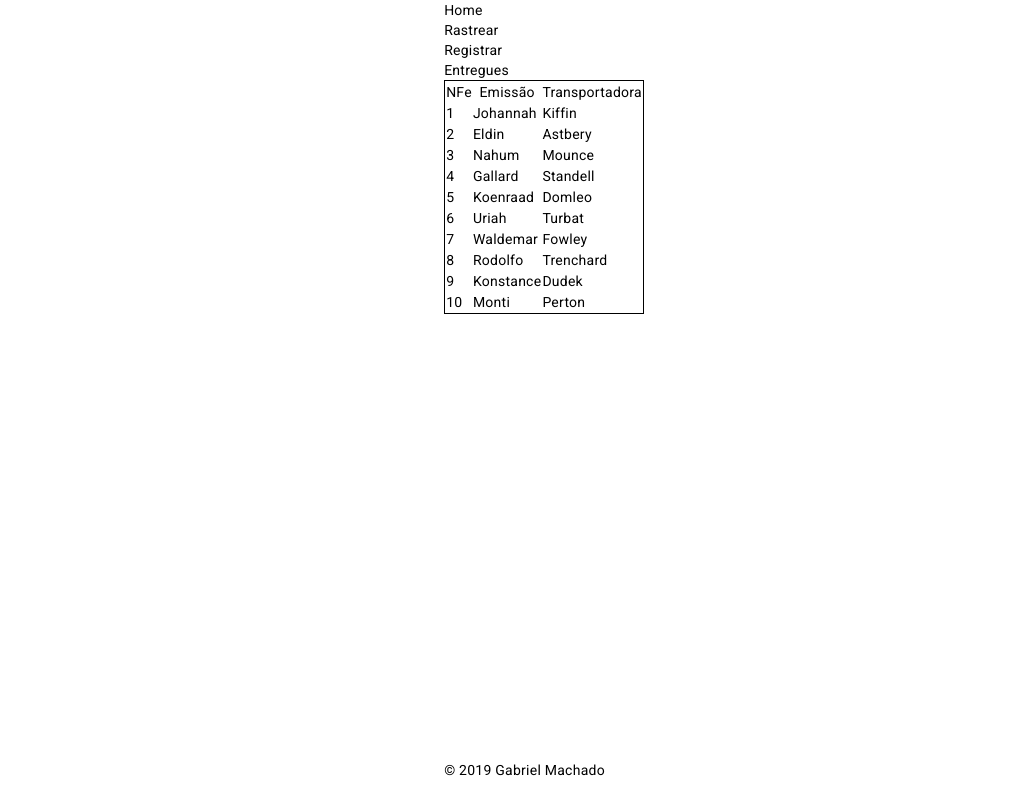
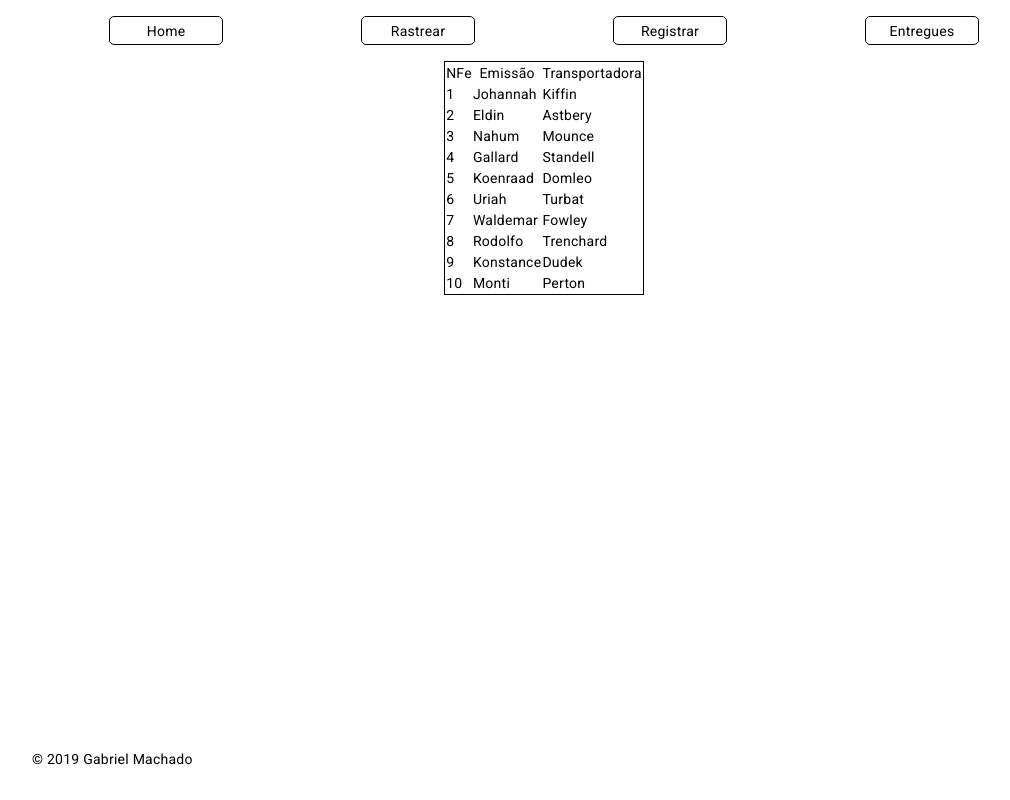
Before and after one commit to Rodrigues-Developers/transporte-logistica, an Angular app: page /tracking in a window 1280 px wide. Shown: the whole page, without its empty margins (96-1106 px from the left). Built offline with nearby package versions, Linux system fonts and the light colour scheme.

Commit message:
feat: working in connection

```diff
--- a/src/app/app.component.html
+++ b/src/app/app.component.html
@@ -1,9 +1,9 @@
 <header class="navbar">
   <ul class="navbar__menu">
-    <li received="tracking" class="navbar__item">Home</li>
-    <li received="tracking" class="menu__item">Rastrear</li>
-    <li received="registration" class="menu__item">Registrar</li>
-    <li received="received" class="menu__item">Entregues</li>
+    <li routerLink="tracking" class="menu__item">Home</li>
+    <li routerLink="tracking" class="menu__item">Rastrear</li>
+    <li routerLink="registration" class="menu__item">Registrar</li>
+    <li routerLink="received" class="menu__item">Entregues</li>
   </ul>
 </header>
 
--- a/src/app/app.component.less
+++ b/src/app/app.component.less
@@ -1,9 +1,31 @@
-body {
+.navbar {
+  .navbar__menu {
+    display: flex;
+    justify-content: center;
+
+    margin: .5rem;
+
+    .menu__item {
+      display: flex;
+      justify-content: center;
+      align-items: center ;
+
+      width: 7rem;
+      height: 1.7rem;
+
+      margin: 0.5rem auto;
+
+      border: 1px solid;
+      border-radius: 5px;
+    }
+  }
+}
+main {
   display: flex;
-  flex-direction: column;
+  justify-content: center;
 
+  margin: .5rem auto;
+
+  min-height: 85vh;
+  min-width: 80vw;
 }
-
-main{
-  min-height: 85vh;
-}
--- /dev/null
+++ b/src/app/product.service.ts
@@ -0,0 +1,41 @@
+import { Product } from './product.type';
+import { Injectable } from '@angular/core';
+import { HttpClient } from '@angular/common/http';
+import { HttpHeaders } from '@angular/common/http';
+import { Observable } from 'rxjs';
+
+var httpOptions = {headers: new HttpHeaders({"Content-Type": "application/json"})};
+
+@Injectable({
+  providedIn: 'root'
+})
+
+export class ProductService {
+
+  constructor(private http: HttpClient) { }
+
+  url = 'http://localhost:3000/logistics/';
+
+  getAllProducts(): Observable<Product[]> {
+    return this.http.get<Product[]>(this.url);
+  }
+
+  getProductById(Productid: string): Observable<Product> {
+    const apiurl = `${this.url}/${Productid}`;
+    return this.http.get<Product>(apiurl);
+  }
+
+  createProduct(Product: Product): Observable<Product> {
+    return this.http.post<Product>(this.url, Product, httpOptions);
+  }
+
+  updateProduct(Productid: string, Product: Product): Observable<Product> {
+    const apiurl = `${this.url}/${Productid}`;
+    return this.http.put<Product>(apiurl,Product, httpOptions);
+  }
+
+  deleteProductById(Productid: string): Observable<number> {
+    const apiurl = `${this.url}/${Productid}`;
+    return this.http.delete<number>(apiurl, httpOptions);
+  }
+}
--- a/src/styles.less
+++ b/src/styles.less
@@ -29,6 +29,7 @@ body {
 	display: flex;
 	flex-direction: column;
 	align-items: center;
+
 	line-height: 1;
     font-family: 'Montserrat', sans-serif;
 }
```
Also changed, not shown: src/app/app.module.ts (+12 -2 lines), src/app/product.type.ts (added, +11 -0 lines), 1 other file (tests, documents, lock files or other folders).
